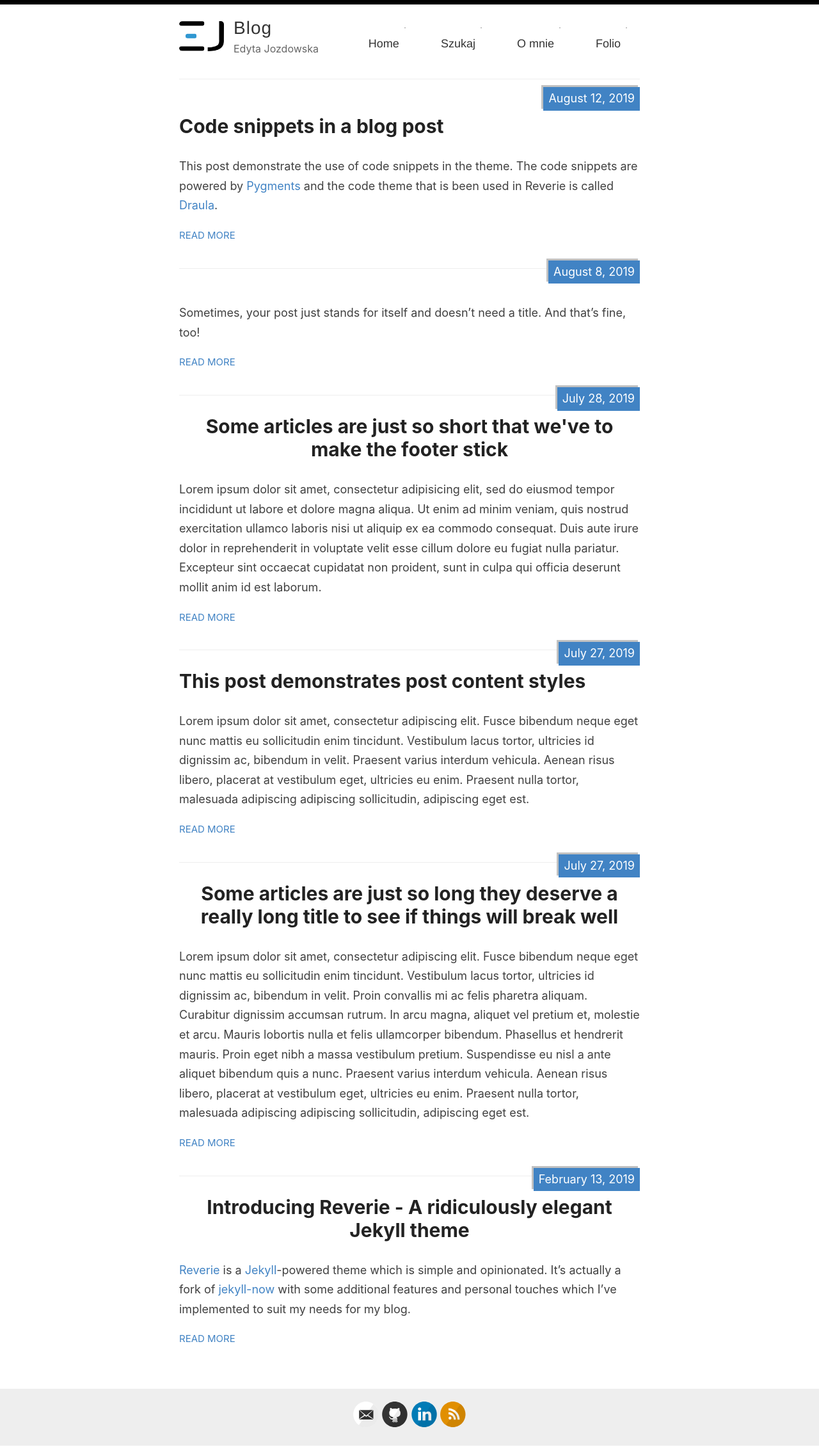
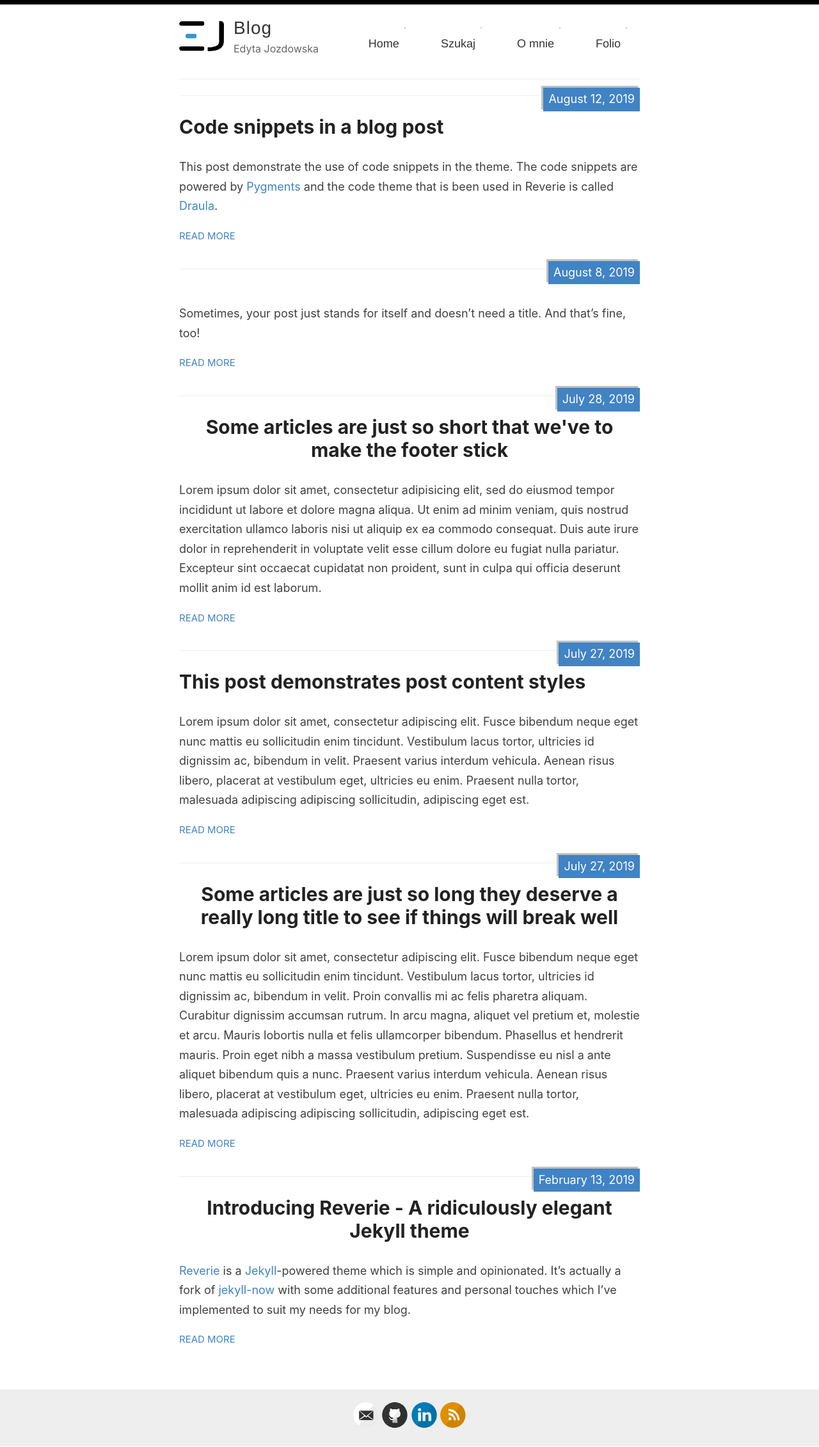
Before and after one commit to xyz-09/blog, a Jekyll site: the page built from index.html, in a window 1280 px wide. Shown: the whole page at 64% size. Built offline with Jekyll 4.4.1, drawn with Linux system fonts in a browser that asks for light colours; the list of posts is cut into pages by our own code.

Commit message:
post view

```diff
--- a/assets/style.css
+++ b/assets/style.css
@@ -498,7 +498,7 @@ nav {
 .posts > .post {
   position: relative;
   padding-bottom: 2em;
-  border-bottom: 1px solid #eee;
+  border-top: 1px solid #eee;
 }
 
 .posts > .post:last-child {
--- a/assets/style.scss
+++ b/assets/style.scss
@@ -437,7 +437,7 @@ nav {
 .posts > .post {
   position: relative;
   padding-bottom: 2em;
-  border-bottom: 1px solid $lightGray;
+  border-top: 1px solid $lightGray;
 }
 
 .posts > .post:last-child {
```
Also changed, not shown: 1 other file.
